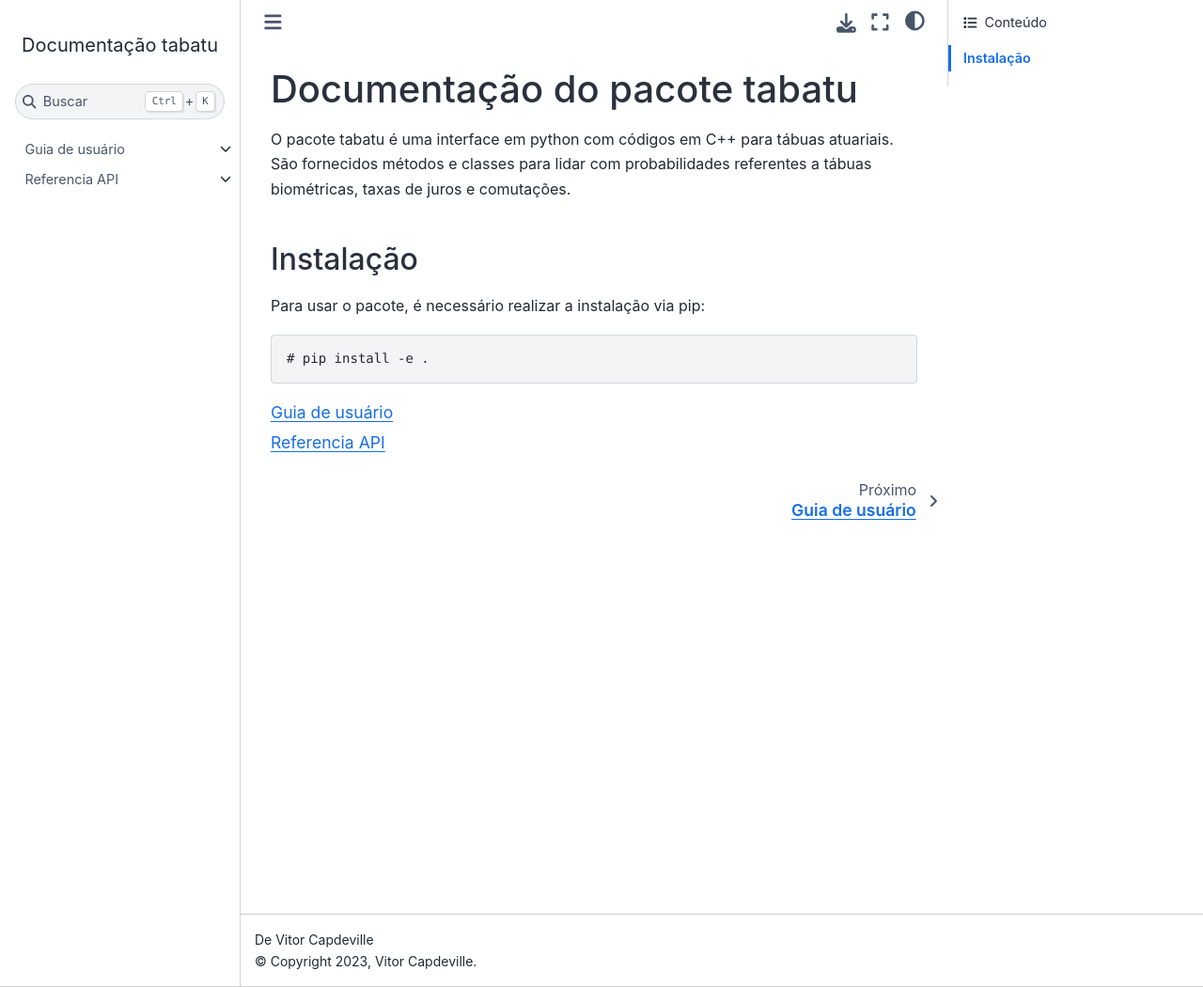
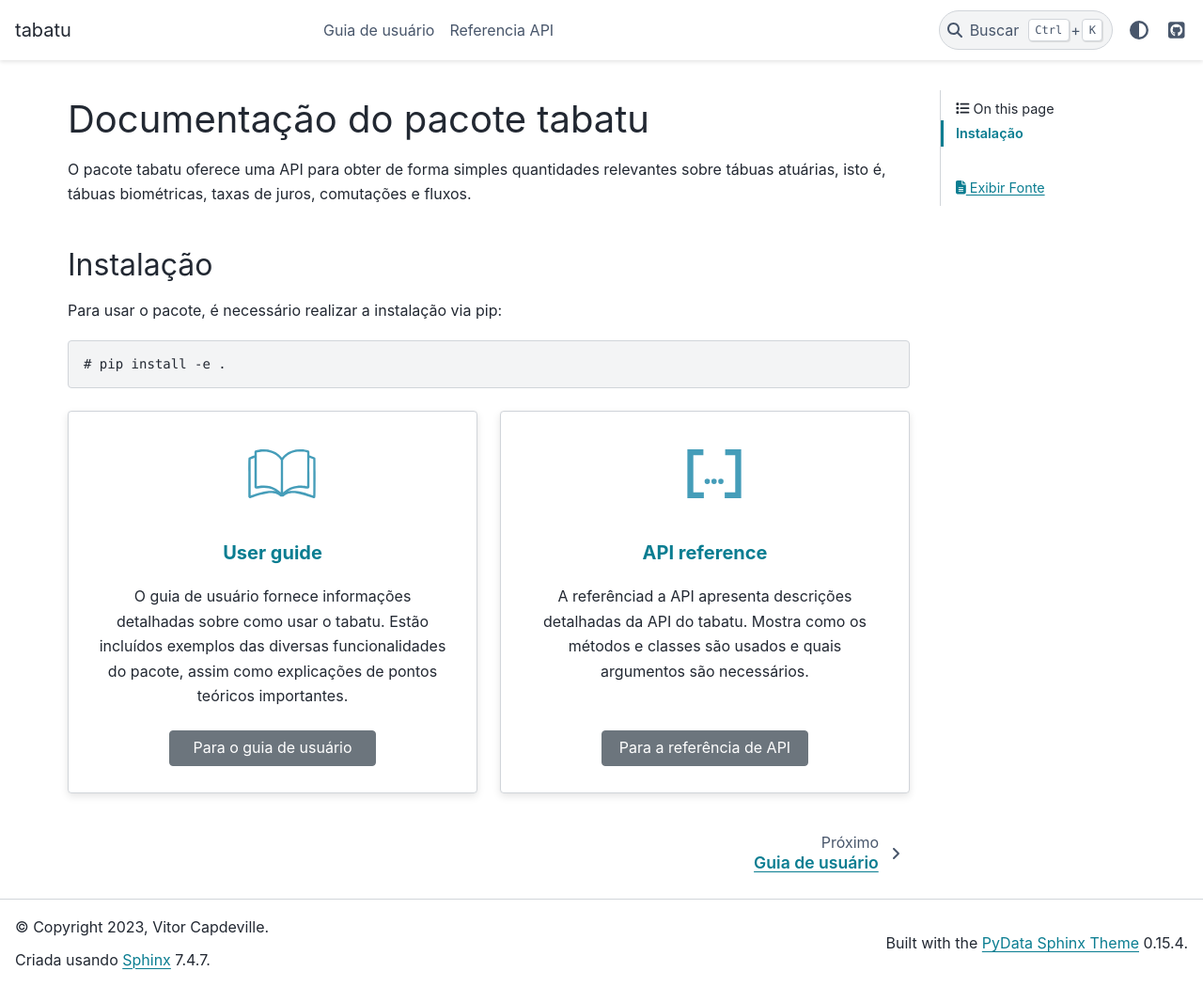
Before and after one commit to vitorcapdeville/tabuas-atuariais, a Sphinx documentation site: the page built from docs/index.rst, in a window 1280 px wide and 1050 px high. Shown: the whole window at 94% size. Built offline with Sphinx 7.4.7 and the PyData theme 0.15.4, drawn with Linux system fonts in a browser that asks for light colours; comment, search, counter and statistics services are not loaded.

Commit message:
docs: documentação no estilo do pandas

```diff
--- /dev/null
+++ b/docs/_static/css/pandas.css
@@ -0,0 +1,52 @@
+/* Override some aspects of the pydata-sphinx-theme */
+
+:root {
+  /* Use softer blue from bootstrap's default info color */
+  --pst-color-info: 23, 162, 184;
+}
+
+table {
+  width: auto; /* Override fit-content which breaks Styler user guide ipynb */
+}
+
+/* Main index page overview cards */
+
+.intro-card {
+  padding: 30px 10px 20px 10px;
+}
+
+.intro-card .sd-card-img-top {
+  margin: 10px;
+  height: 52px;
+  background: none !important;
+}
+
+.intro-card .sd-card-title {
+  color: var(--pst-color-primary);
+  font-size: var(--pst-font-size-h5);
+  padding: 1rem 0rem 0.5rem 0rem;
+}
+
+.intro-card .sd-card-footer {
+  border: none !important;
+}
+
+.intro-card .sd-card-footer p.sd-card-text {
+  max-width: 220px;
+  margin-left: auto;
+  margin-right: auto;
+}
+
+.intro-card .sd-btn-secondary {
+  background-color: #6c757d !important;
+  border-color: #6c757d !important;
+}
+
+.intro-card .sd-btn-secondary:hover {
+  background-color: #5a6268 !important;
+  border-color: #545b62 !important;
+}
+
+.card, .card img {
+  background-color: var(--pst-color-background);
+}
--- a/docs/conf.py
+++ b/docs/conf.py
@@ -21,6 +21,7 @@ extensions = [
     "sphinx.ext.autodoc",
     "sphinx.ext.autosummary",
     "sphinx.ext.doctest",
+    "sphinx_design",
 ]
 ROOT_SRC_TREE_DIR = Path(__file__).parents[1]
 
@@ -44,8 +45,19 @@ def setup(app):
 # -- Options for HTML output -------------------------------------------------
 # https://www.sphinx-doc.org/en/master/usage/configuration.html#options-for-html-output
 
-html_theme = "sphinx_book_theme"
-html_static_path = []
+html_theme = "pydata_sphinx_theme"
+html_static_path = ["_static"]
+html_css_files = [
+    "css/pandas.css",
+]
+html_theme_options = {
+    "external_links": [],
+    "github_url": "https://github.com/vitorcapdeville/tabuas-atuariais",
+    "logo": {
+        "text": "tabatu",
+    },
+}
+
 
 intersphinx_mapping = {
     "python": ("https://docs.python.org/3", None),
--- a/docs/index.rst
+++ b/docs/index.rst
@@ -1,8 +1,8 @@
 Documentação do pacote tabatu
 =============================
 
-O pacote tabatu é uma interface em python com códigos em C++ para tábuas atuariais. São fornecidos métodos e classes
-para lidar com probabilidades referentes a tábuas biométricas, taxas de juros e comutações.
+O pacote tabatu oferece uma API para obter de forma simples quantidades relevantes sobre tábuas atuárias, isto é,
+tábuas biométricas, taxas de juros, comutações e fluxos.
 
 Instalação
 ----------
@@ -14,8 +14,53 @@ Para usar o pacote, é necessário realizar a instalação via pip:
    # pip install -e .
 
 
+.. grid:: 2
+    :gutter: 4
+    :padding: 2 2 0 0
+    :class-container: sd-text-center
+
+    .. grid-item-card::  User guide
+        :img-top: _static/index_user_guide.svg
+        :class-card: intro-card
+        :shadow: md
+
+        O guia de usuário fornece informações detalhadas sobre como usar o tabatu. Estão incluídos exemplos
+        das diversas funcionalidades do pacote, assim como explicações de pontos teóricos importantes.
+
+        +++
+
+        .. button-ref:: user_guide
+            :ref-type: ref
+            :click-parent:
+            :color: secondary
+            :expand:
+
+            Para o guia de usuário
+
+    .. grid-item-card::  API reference
+        :img-top: _static/index_api.svg
+        :class-card: intro-card
+        :shadow: md
+
+        A referênciad a API apresenta descrições detalhadas da API do tabatu. Mostra como os métodos
+        e classes são usados e quais argumentos são necessários.
+
+        +++
+
+        .. button-ref:: api_ref
+            :ref-type: ref
+            :click-parent:
+            :color: secondary
+            :expand:
+
+            Para a referência de API
+
+
 .. toctree::
-   :maxdepth: 1
+    :maxdepth: 3
+    :hidden:
+    :titlesonly:
 
-   Guia de usuário <user/index>
-   Referencia API <reference/index>
+
+    user/index
+    reference/index
--- a/docs/user/index.rst
+++ b/docs/user/index.rst
@@ -6,10 +6,10 @@ Guia de usuário
 Este guia apresenta a visão geral do pacote e como usá-lo de forma efetiva.
 Detalhes podem ser encontrados na :ref:`referência da API <api_ref>`.
 
-Exemplos de uso
----------------
+Guias
+-----
 
 .. toctree::
-   :maxdepth: 1
+   :maxdepth: 2
 
    tabua
--- a/requirements.txt
+++ b/requirements.txt
@@ -4,3 +4,4 @@ pytest
 numpy
 tox
 sphinx-book-theme
+sphinx-design
```
Also changed, not shown: docs/user/tabua.rst (+8 -8 lines), docs/_static/index_api.svg (added), docs/_static/index_user_guide.svg (added), 1 other file.
